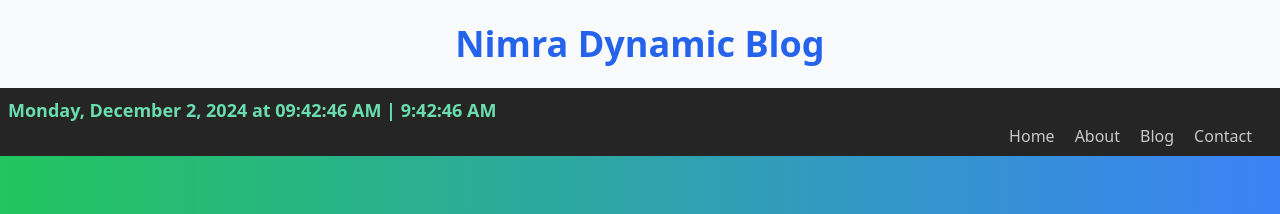
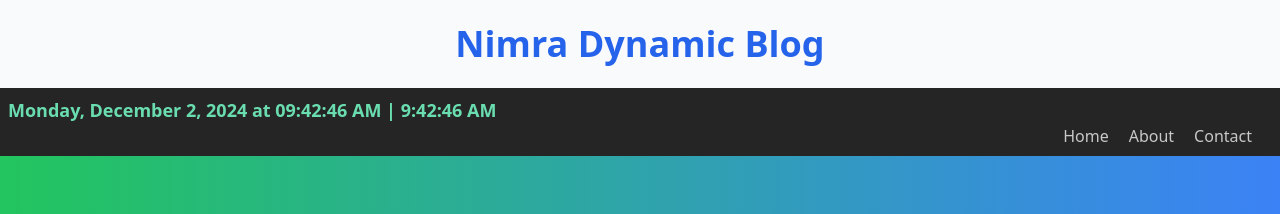
Before and after one commit to NimraTalha/dynamic-blog-react-component, a Next.js app: page / in a window 1280 px wide. Shown: the top 214 px of the page. Built offline with nearby package versions, Linux system fonts and the light colour scheme.

Commit message:
update all files

```diff
--- a/src/app/posts/[id]/page.tsx
+++ b/src/app/posts/[id]/page.tsx
@@ -1,7 +1,7 @@
 /* eslint-disable @next/next/no-img-element */
 
 "use client"
-import React from "react";
+import React,{useEffect,useState} from "react";
 import CommentSection from "@/components/CommentSection";
 import AuthoreCard from "@/components/AuthoreCard";
 
@@ -79,8 +79,25 @@ const posts = [
 ];
 
 
-export default function Post({ params }: { params: { id: string } }) {
-  const { id } = params;
+export default function Post({ params }: { params: Promise<{ id: string }> }) {
+  const [id, setId] = useState<string | null>(null);
+
+  useEffect(() => {
+    async function fetchParams() {
+      const unwrappedParams = await params;
+      setId(unwrappedParams.id);
+    }
+    fetchParams();
+  }, [params]);
+
+  if (!id) {
+    return (
+      <div className="text-2xl font-bold text-center mt-10">
+        Loading...
+      </div>
+    );
+  }
+
   const post = posts.find((p) => p.id === id);
   if (!post) {
     return (
--- a/src/components/Navbar.tsx
+++ b/src/components/Navbar.tsx
@@ -1,5 +1,6 @@
 "use client";
 import React, { useEffect, useState } from "react";
+import Link from "next/link";
 
 export const Navbar = () => {
   const [currentDateTime, setCurrentDateTime] = useState("");
@@ -35,19 +36,23 @@ export const Navbar = () => {
           {/* Styled Date and Time */}
           <span className="text-lg font-semibold text-emerald-300 animate-pulse">{currentDateTime}</span>
           <nav className="md:ml-auto flex flex-wrap items-center text-white/75 justify-end">
-            {/* These links will now be simple text and won't navigate anywhere */}
-            <span className="mr-5 cursor-pointer hover:text-emerald-400 transition-colors duration-300 transform hover:scale-105">
+            <Link
+              href="/"
+              className="mr-5 hover:text-emerald-400 transition-colors duration-300 transform hover:scale-105"
+            >
               Home
-            </span>
-            <span className="mr-5 cursor-pointer hover:text-emerald-400 transition-colors duration-300 transform hover:scale-105">
+            </Link>
+            <Link
+              href="/"
+              className="mr-5 hover:text-emerald-400 transition-colors duration-300 transform hover:scale-105"
+            >
               About
-            </span>
-            <span className="mr-5 cursor-pointer hover:text-emerald-400 transition-colors duration-300 transform hover:scale-105">
-              Blog
-            </span>
-            <span className="mr-5 cursor-pointer hover:text-emerald-400 transition-colors duration-300 transform hover:scale-105">
-              Contact
-            </span>
+            </Link>
+            <Link
+              href="/" className="mr-5 hover:text-emerald-400 transition-colors duration-300 transform hover:scale-105"
+            >
+             Contact
+            </Link>
           </nav>
         </div>
       </div>
```
Also changed, not shown: 1 other file (tests, documents, lock files or other folders).
